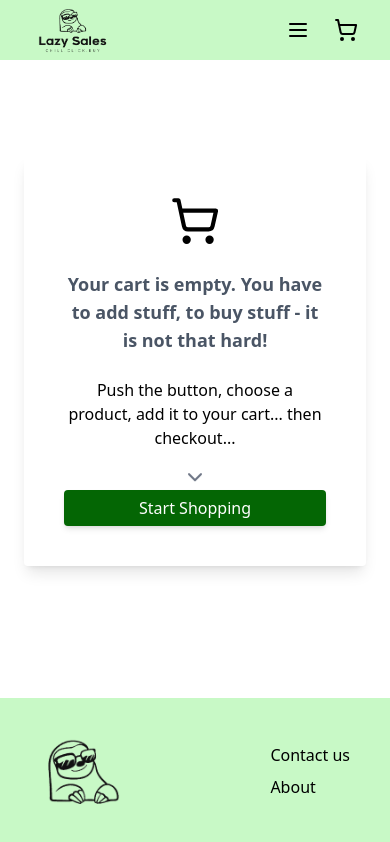
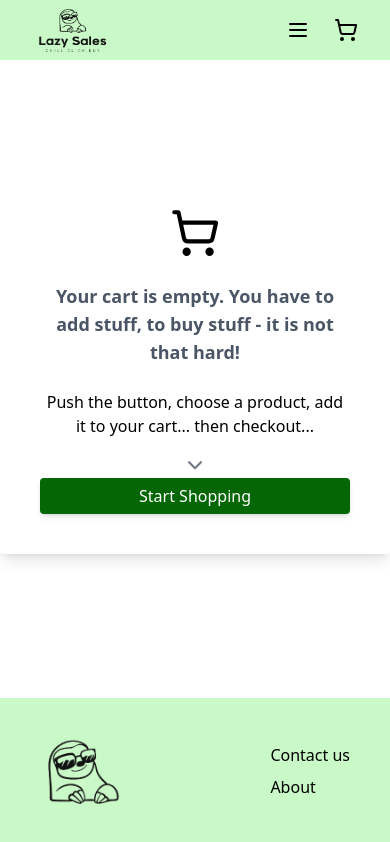
Before and after one commit to Vickabu/ca-js-frameworks, a React (Vite) app: page /checkout in a window 390 px wide. Built offline with nearby package versions, Linux system fonts and the light colour scheme.

Commit message:
Style: adds responsive style

```diff
--- a/src/pages/CheckoutPage.jsx
+++ b/src/pages/CheckoutPage.jsx
@@ -54,7 +54,7 @@
   };
 
   return (
-    <div className="flex flex-col md:flex-row gap-8 p-6">
+    <div className="flex flex-col md:flex-row gap-8 md:p-6">
       {cart.length === 0 ? (
         <div className="w-full text-center p-10 shadow-lg rounded align-center my-auto">
           <ShoppingCart size={50} className="mx-auto mb-4" />
```
